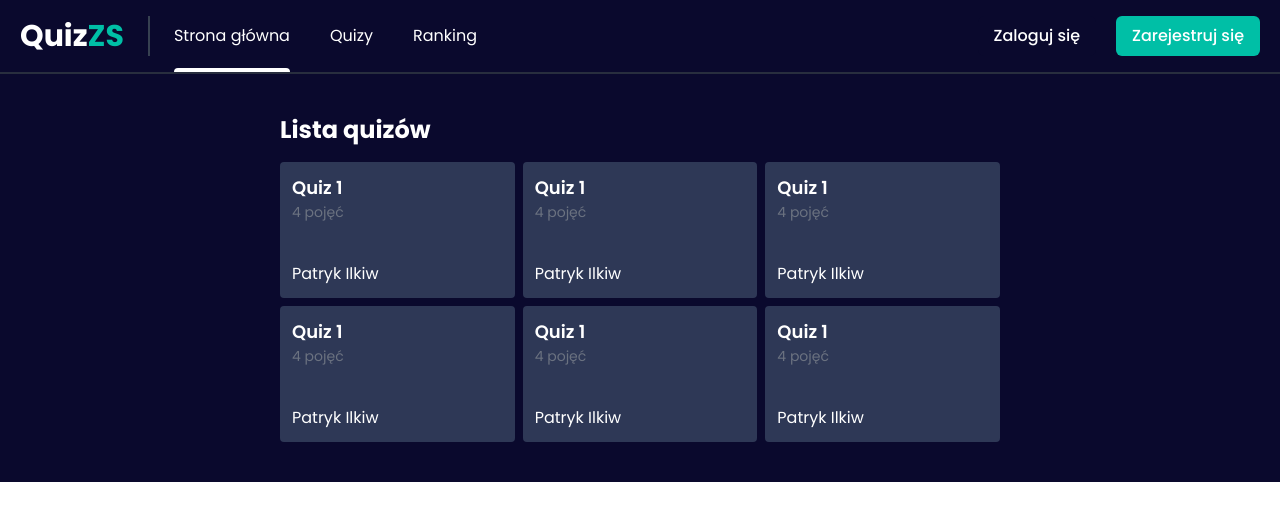
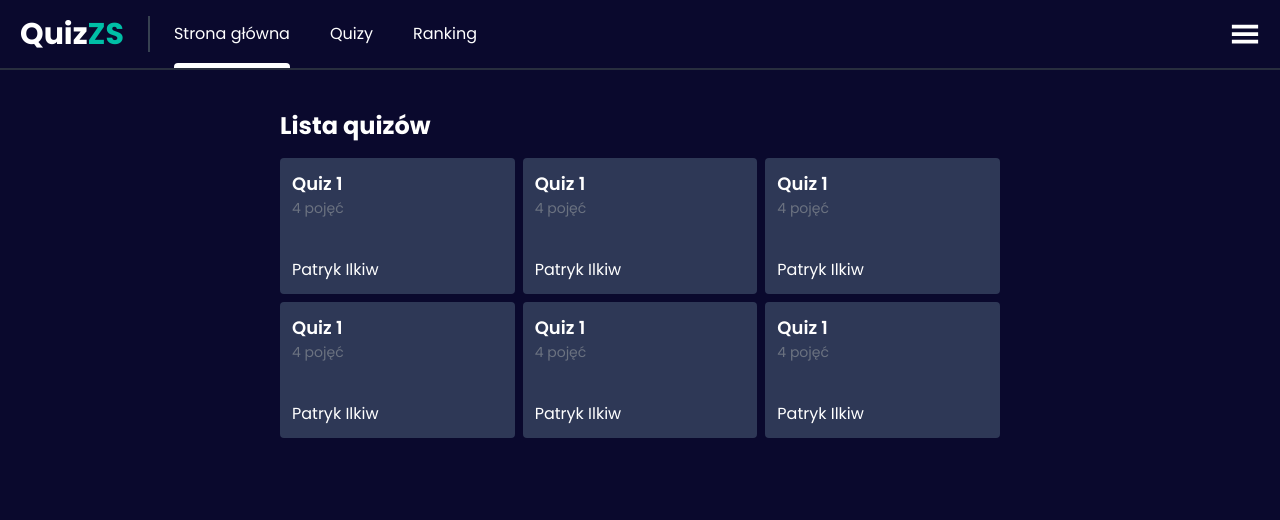
Before and after one commit to jaipatryk/QuizZS, a Next.js app: page / in a window 1280 px wide. Shown: the top 520 px of the page. Built offline with nearby package versions, Linux system fonts and the light colour scheme.

Commit message:
feat: add humburger for logged in user

```diff
--- /dev/null
+++ b/app/(Header)/Hamburger.tsx
@@ -0,0 +1,40 @@
+"use client";
+
+import React from "react";
+import { GiHamburgerMenu } from "react-icons/gi";
+import { AiOutlineClose } from "react-icons/ai";
+
+function Hamburger() {
+  const [isOpen, setIsOpen] = React.useState(false);
+
+  return (
+    <>
+      {isOpen ? (
+        <AiOutlineClose
+          onClick={() => setIsOpen(!isOpen)}
+          size={30}
+          color='#fff'
+          className='cursor-pointer'
+        />
+      ) : (
+        <GiHamburgerMenu
+          onClick={() => setIsOpen(!isOpen)}
+          size={30}
+          color='#fff'
+          className='cursor-pointer'
+        />
+      )}
+
+      {isOpen && (
+        <div className='fixed top-14 right-0 bg-primary w-auto h-auto border-2 border-white rounded z-50'>
+          <div className='flex flex-col items-center justify-center h-full py-4'>
+            <div className='dropdownElement'>Profil</div>
+            <div className='dropdownElement'>Wyloguj</div>
+          </div>
+        </div>
+      )}
+    </>
+  );
+}
+
+export default Hamburger;
--- a/app/(Header)/Header.tsx
+++ b/app/(Header)/Header.tsx
@@ -3,13 +3,13 @@ import React from "react";
 import LoginButton from "./LoginButton";
 import SigninButton from "./SigninButton";
 import Nav from "./Nav";
+import Hamburger from "./Hamburger";
 
 function Header() {
   const session = true;
 
-  if (session) {
   return (
-      <header className='sticky bg-primary px-5 py-4 z-50 overflow-hidden border-b-2 border-b-quizLetGray select-none'>
+    <header className='sticky overflow-hidden px-5 py-4 z-40 border-b-2 border-b-quizLetGray select-none'>
       <div className='flex justify-between'>
         <div className='text-white flex items-center space-x-6'>
           <Link href='/' className='hover:brightness-90'>
@@ -20,20 +20,19 @@ function Header() {
           <div className='border-gray-700 border-r-2 h-full'></div>
           <Nav />
         </div>
-          <div className='flex space-x-5'>
+        {!session ? (
+          <div className='flex space-x-5 items-center'>
             <LoginButton />
             <SigninButton />
           </div>
+        ) : (
+          <div className='flex space-x-5 items-center relative'>
+            <Hamburger />
+          </div>
+        )}
       </div>
     </header>
   );
-  } else {
-    return (
-      <header>
-        <h1 className='text-4xl'>Header</h1>
-      </header>
-    );
-  }
 }
 
 export default Header;
--- a/app/(QuizList)/QuizElement.tsx
+++ b/app/(QuizList)/QuizElement.tsx
@@ -22,7 +22,7 @@ interface QuizList {
 
 function QuizElement({ quiz }: QuizListProps) {
   return (
-    <div className='bg-cardbg p-3 rounded flex flex-col gap-10'>
+    <div className='quizCard'>
       <div>
         <p className='font-semibold text-lg'>{quiz.name}</p>
         <p className='text-sm text-gray-500'>{quiz.questions.length} pojęć</p>
--- a/app/layout.tsx
+++ b/app/layout.tsx
@@ -17,7 +17,7 @@ export default function RootLayout({
   return (
     <html>
       <head />
-      <body className={poppinsRegular.className}>
+      <body className={`${poppinsRegular.className} bg-primary`}>
         {/* @ts-ignore */}
         <Header />
         {children}
--- a/package.json
+++ b/package.json
@@ -9,7 +9,8 @@
     "@next/font": "^13.1.1",
     "next": "latest",
     "react": "18.2.0",
-    "react-dom": "18.2.0"
+    "react-dom": "18.2.0",
+    "react-icons": "^4.7.1"
   },
   "devDependencies": {
     "@types/node": "18.11.3",
--- a/styles/globals.css
+++ b/styles/globals.css
@@ -35,4 +35,16 @@
     width: 100%;
     bottom: -130%;
   }
+
+  .quizCard {
+    @apply bg-cardbg p-3 rounded flex flex-col gap-10 relative overflow-hidden cursor-pointer select-none;
+    box-shadow: inset 0px 0px 0px 0px #fff;
+    transition: all 0.3s;
+  }
+  .quizCard:hover {
+    box-shadow: inset 0px -5px 0px 0px #fff;
+  }
+  .dropdownElement {
+    @apply text-white text-sm font-bold py-3 pl-5 pr-20 w-full hover:bg-zs1green hover:text-white rounded;
+  }
 }
```
Also changed, not shown: app/(Header)/menu-icon.svg (added), 1 other file (tests, documents, lock files or other folders). Lines whose indentation alone changed are shown as unchanged.
